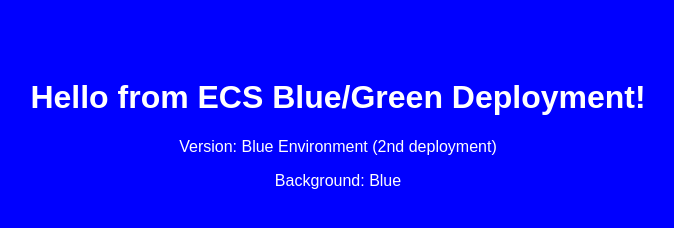
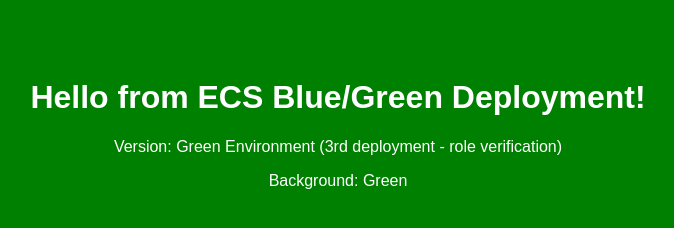
Before and after one commit to takyafumin/sample-aws-ecs-blue-green-deploy, a plain HTML site: page index.html in a window 1280 px wide. Shown: the whole page, without its empty margins (302-976 px from the left). Drawn offline with Linux system fonts and the light colour scheme.

Commit message:
Update to Green Environment (3rd deployment) for Blue/Green role verification test

```diff
--- a/index.html
+++ b/index.html
@@ -4,19 +4,19 @@
     <title>ECS Blue/Green Deploy Sample</title>
     <style>
         body {
-            background-color: blue;
+            background-color: green;
             color: white;
             font-family: Arial, sans-serif;
             text-align: center;
             padding: 50px;
         }
         /* Blue/Greenの切り替え */
-        /* background-color: green; */
+        /* background-color: blue; */
     </style>
 </head>
 <body>
     <h1>Hello from ECS Blue/Green Deployment!</h1>
-    <p>Version: Blue Environment (2nd deployment)</p>
-    <p>Background: Blue</p>
+    <p>Version: Green Environment (3rd deployment - role verification)</p>
+    <p>Background: Green</p>
 </body>
 </html>
```
